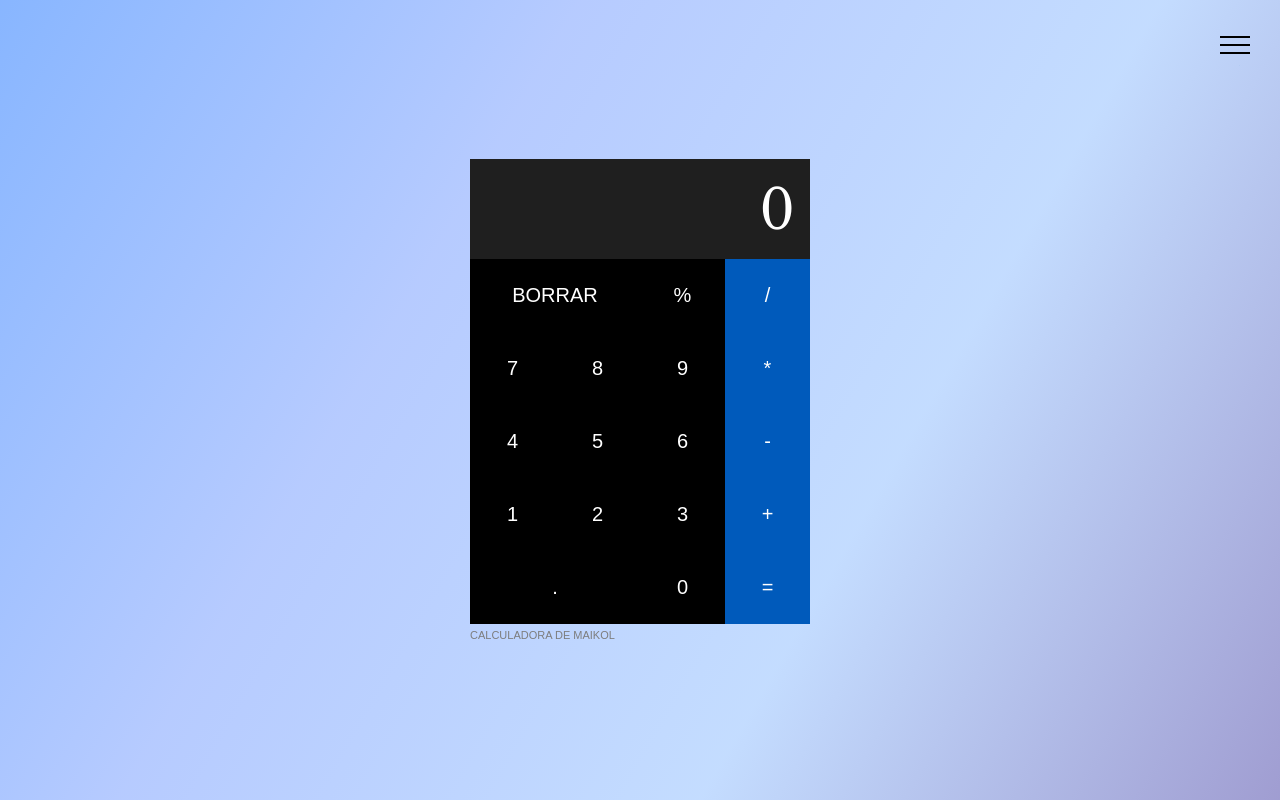
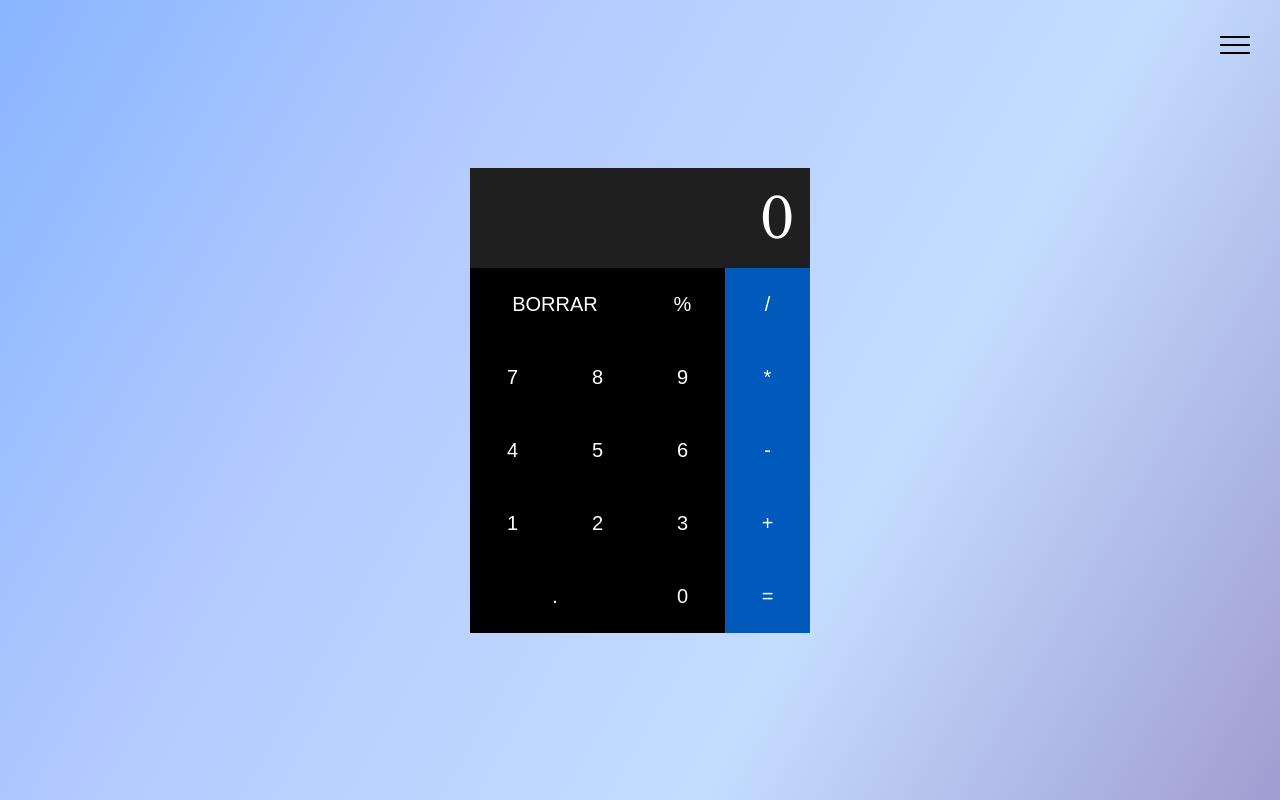
Before and after one commit to Maikol2503/calculadora, a plain HTML site: page index.html in a window 1280 px wide. Drawn offline with nearby package versions, Linux system fonts and the light colour scheme.

Commit message:
Update index.html

```diff
--- a/index.html
+++ b/index.html
@@ -51,7 +51,7 @@
                          <div class="pat-boton azul">=</div>
                       </div>
               </div>
-              <p class="logo">Calculadora de Maikol</p>
+
        </div>
 
 
```
